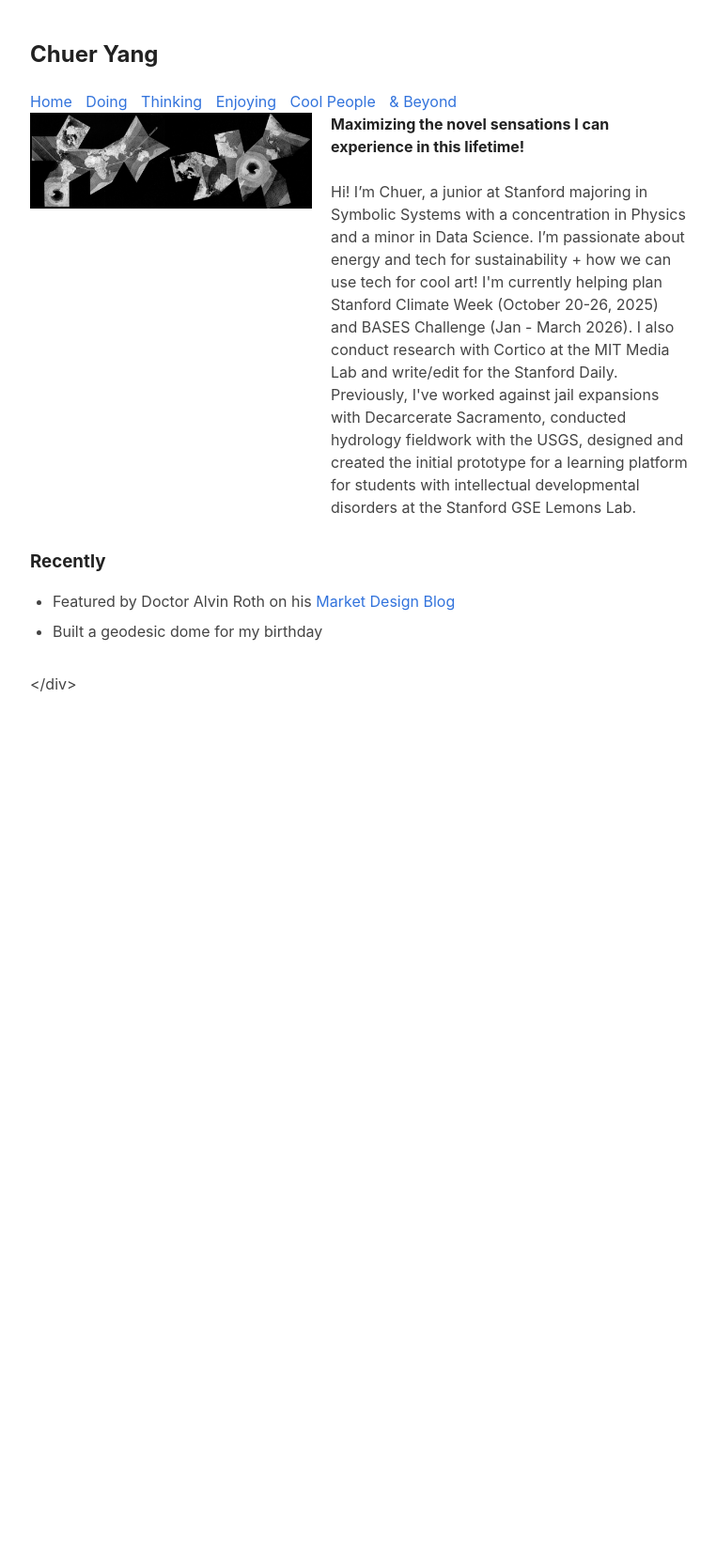
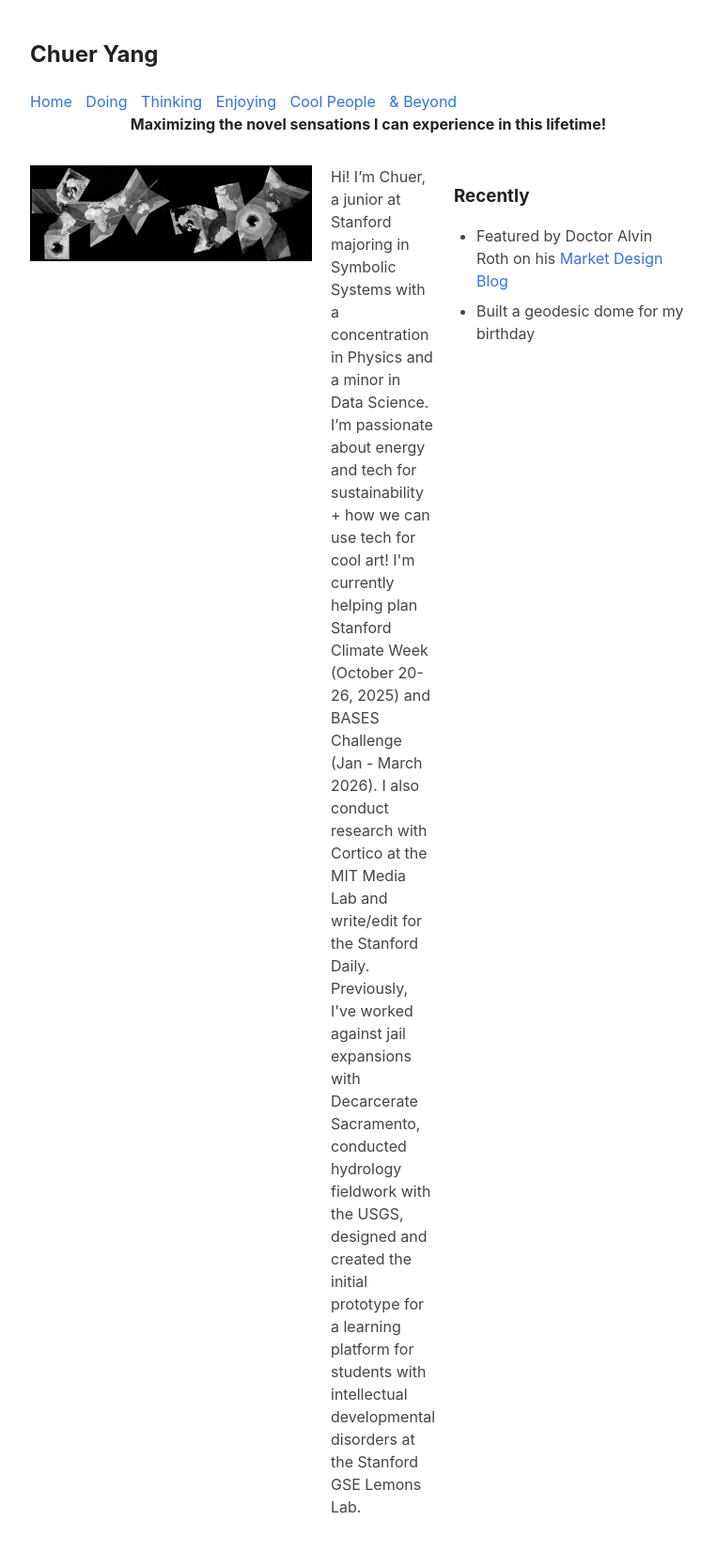
Before and after one commit to chuery/chuer, a Jekyll site: the page built from index.md, in a window 1280 px wide. Shown: the whole page at 94% size, without its empty margins (248-1010 px from the left). Built offline with Jekyll 4.4.1, drawn with Linux system fonts in a browser that asks for light colours; before the commit the page ends 900 px from its top, so only the background shows below that.

Commit message:
description updates

```diff
--- a/index.md
+++ b/index.md
@@ -2,13 +2,16 @@
 layout: default
 title: Home
 ---
+
+<div style="text-align: center; margin-bottom: 2rem;">
+  <strong>Maximizing the novel sensations I can experience in this lifetime!</strong>
+</div>
 
 <!-- First image-text pair -->
 <div style="display: flex; align-items: flex-start; max-width: 700px; gap: 20px; margin-bottom: 2rem;">
   <img src="{{ '/assets/dymaxion.jpg' | relative_url }}" alt="Dymaxion Map" style="width: 300px; flex-shrink: 0;">
 
   <p style="flex: 1; margin: 0;">
-    <strong>Maximizing the novel sensations I can experience in this lifetime!</strong><br><br>
 
     Hi! I’m Chuer, a junior at Stanford majoring in Symbolic Systems with a concentration in Physics and a minor in Data Science. I’m passionate about energy and tech for sustainability +  how we can use tech for cool art!
 
@@ -16,7 +19,6 @@ title: Home
 
     Previously, I've worked against jail expansions with Decarcerate Sacramento, conducted hydrology fieldwork with the USGS, designed and created the initial prototype for a learning platform for students with intellectual developmental disorders at the Stanford GSE Lemons Lab.
   </p>
-</div>
 
 <!-- Recently section -->
 <div style="max-width: 700px; margin-bottom: 2rem;">
```
